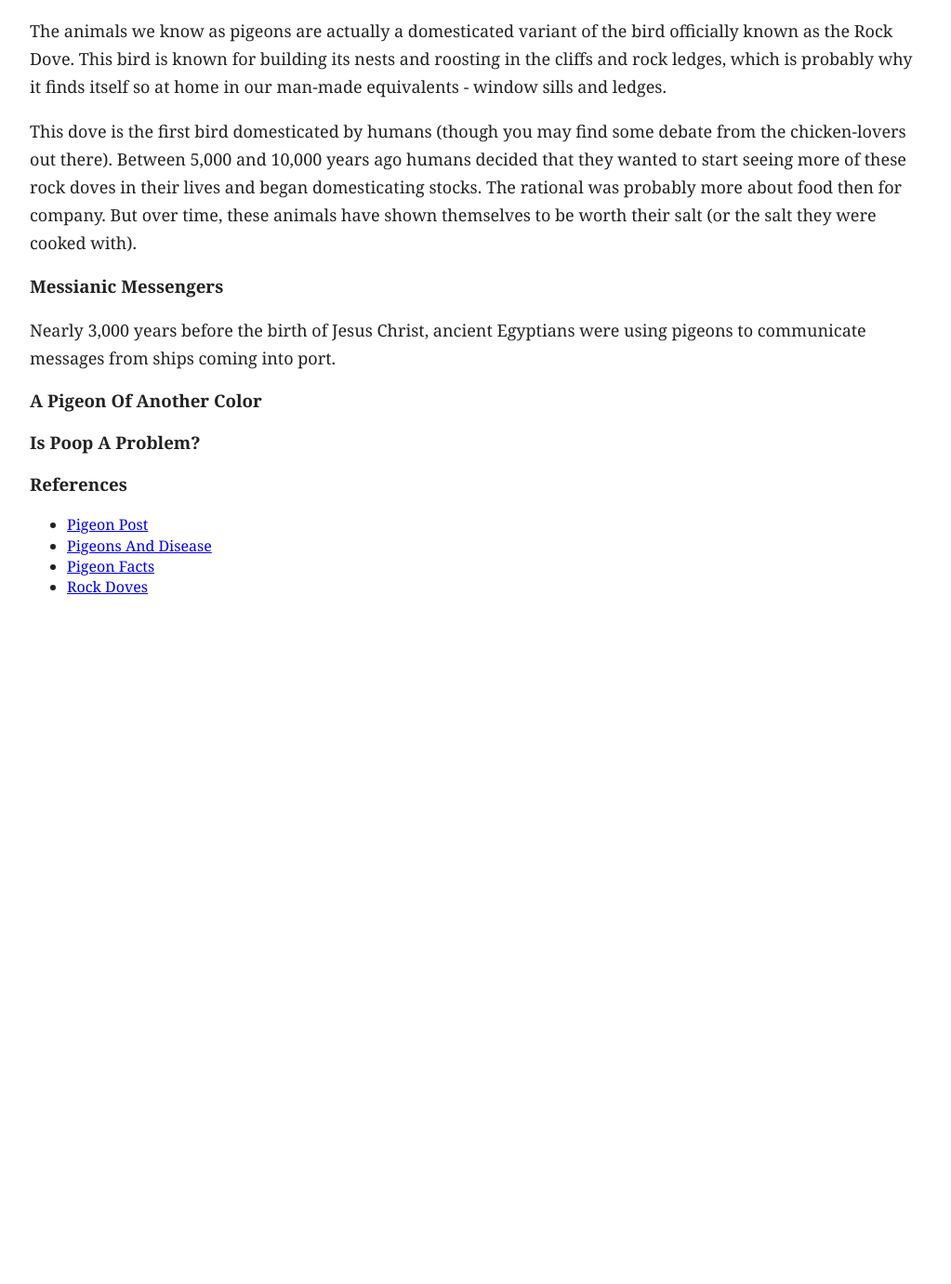
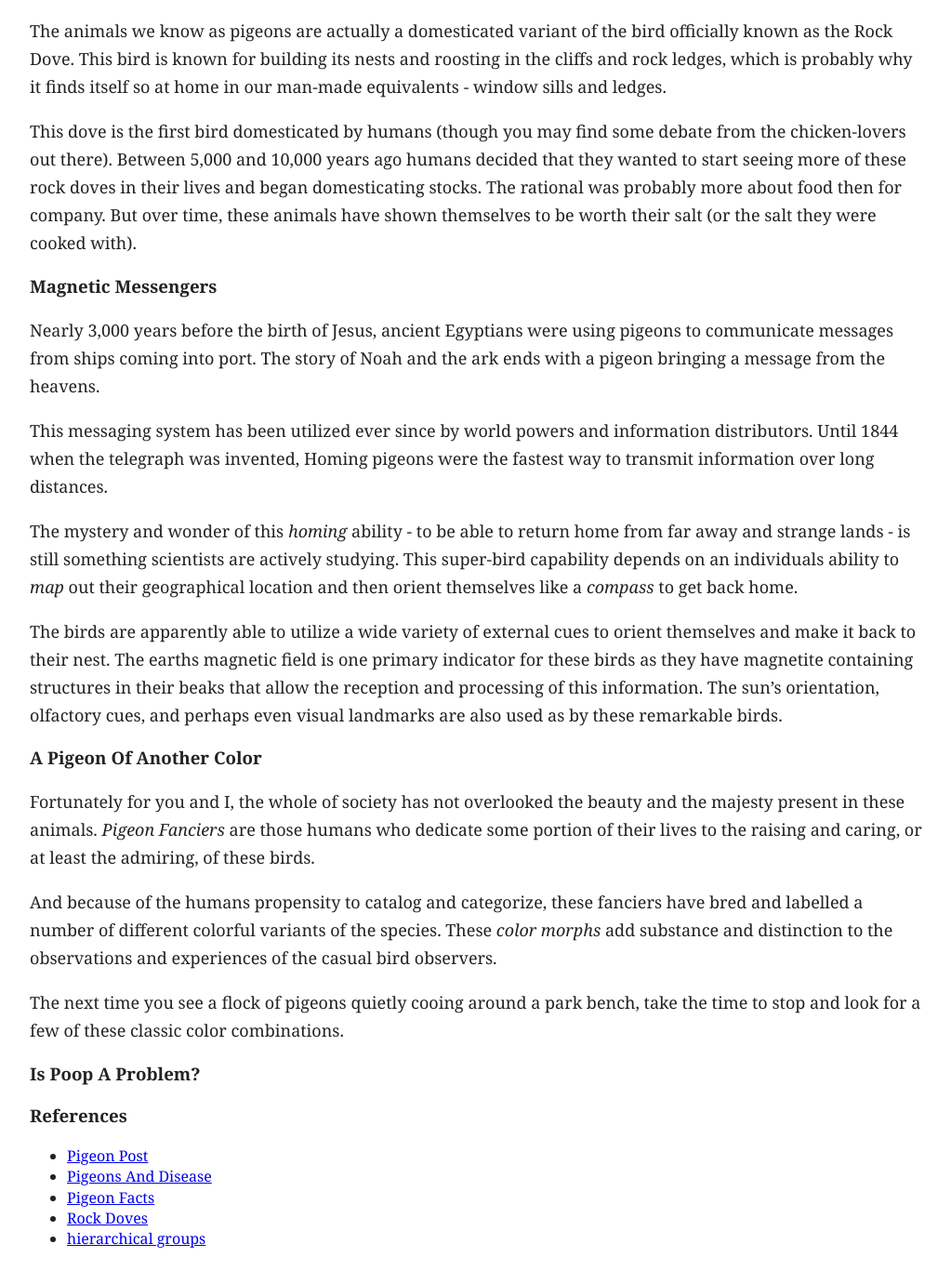
Before and after one commit to vlandham/LookABird, a Jekyll site: the page built from _posts/2013-12-29-pigeons.md, in a window 1280 px wide and 1400 px high, scrolled down 853 px. Shown: the top 1381 px of the window at 93% size, without its empty margins (128-1151 px from the left). Built offline with Jekyll 4.4.1, drawn with Linux system fonts in a browser that asks for light colours; some web fonts are replaced; before the commit the page ends 1552 px from its top, so only the background shows below that.

Commit message:
more pigeon

```diff
--- a/_posts/2013-12-29-pigeons.md
+++ b/_posts/2013-12-29-pigeons.md
@@ -19,11 +19,23 @@ The animals we know as pigeons are actually a domesticated variant of the bird o
 
 This dove is the first bird domesticated by humans (though you may find some debate from the chicken-lovers out there). Between 5,000 and 10,000 years ago humans decided that they wanted to start seeing more of these rock doves in their lives and began domesticating stocks. The rational was probably more about food then for company. But over time, these animals have shown themselves to be worth their salt (or the salt they were cooked with).
 
-### Messianic Messengers
+### Magnetic Messengers
 
-Nearly 3,000 years before the birth of Jesus Christ, ancient Egyptians were using pigeons to communicate messages from ships coming into port.
+Nearly 3,000 years before the birth of Jesus, ancient Egyptians were using pigeons to communicate messages from ships coming into port. The story of Noah and the ark ends with a pigeon bringing a message from the heavens.
+
+This messaging system has been utilized ever since by world powers and information distributors. Until 1844 when the telegraph was invented, Homing pigeons were the fastest way to transmit information over long distances.
+
+The mystery and wonder of this _homing_ ability - to be able to return home from far away and strange lands - is still something scientists are actively studying. This super-bird capability depends on an individuals ability to _map_ out their geographical location and then orient themselves like a _compass_ to get back home.
+
+The birds are apparently able to utilize a wide variety of external cues to orient themselves and make it back to their nest. The earths magnetic field is one primary indicator for these birds as they have magnetite containing structures in their beaks that allow the reception and processing of this information. The sun's orientation, olfactory cues, and perhaps even visual landmarks are also used as by these remarkable birds.
 
 ### A Pigeon Of Another Color
+
+Fortunately for you and I, the whole of society has not overlooked the beauty and the majesty present in these animals. _Pigeon Fanciers_ are those humans who dedicate some portion of their lives to the raising and caring, or at least the admiring, of these birds.
+
+And because of the humans propensity to catalog and categorize, these fanciers have bred and labelled a number of different colorful variants of the species. These _color morphs_ add substance and distinction to the observations and experiences of the casual bird observers.
+
+The next time you see a flock of pigeons quietly cooing around a park bench, take the time to stop and look for a few of these classic color combinations.
 
 ### Is Poop A Problem?
 
@@ -33,3 +45,4 @@ Nearly 3,000 years before the birth of Jesus Christ, ancient Egyptians were usin
 * [Pigeons And Disease](http://www.techletter.com/Archive/Safety%20articles/pigeonsdisease.html)
 * [Pigeon Facts](http://ovocontrol.com/pigeons/pigeons/)
 * [Rock Doves](http://en.wikipedia.org/wiki/Rock_Dove)
+* [hierarchical groups](http://hal.elte.hu/pigeonflocks/)
```
Also changed, not shown: _posts/2013-12-27-02_stop_look_listen.md (+3 -3 lines).
